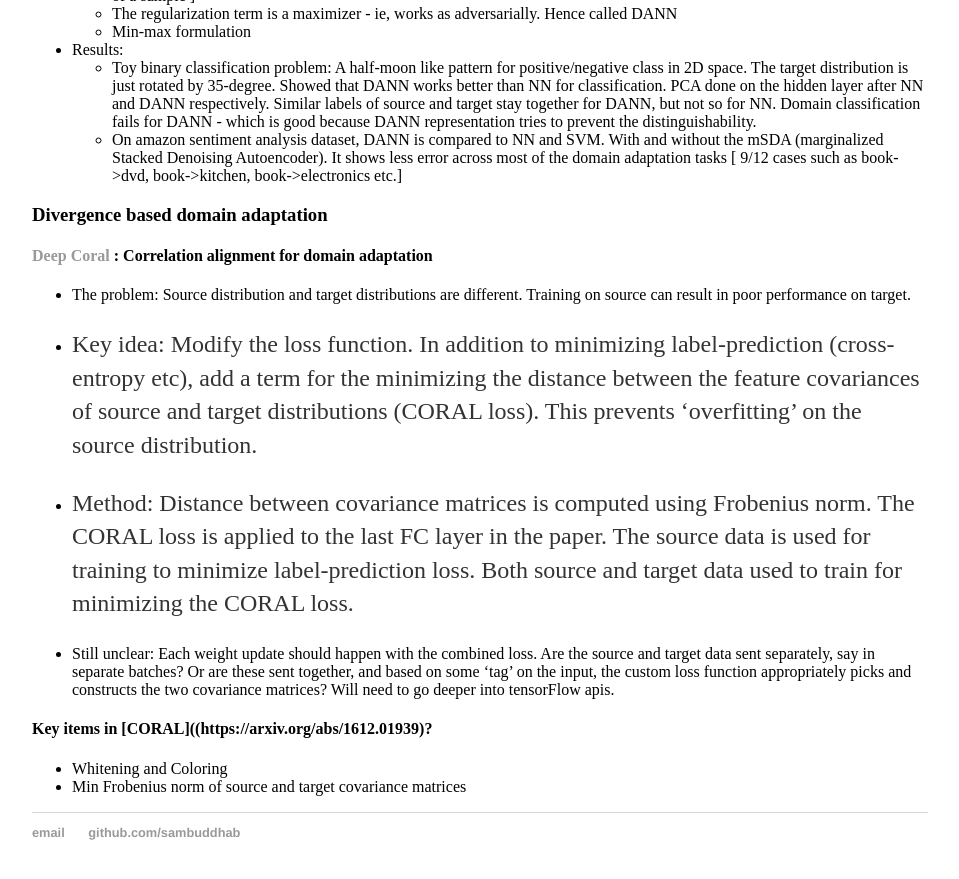
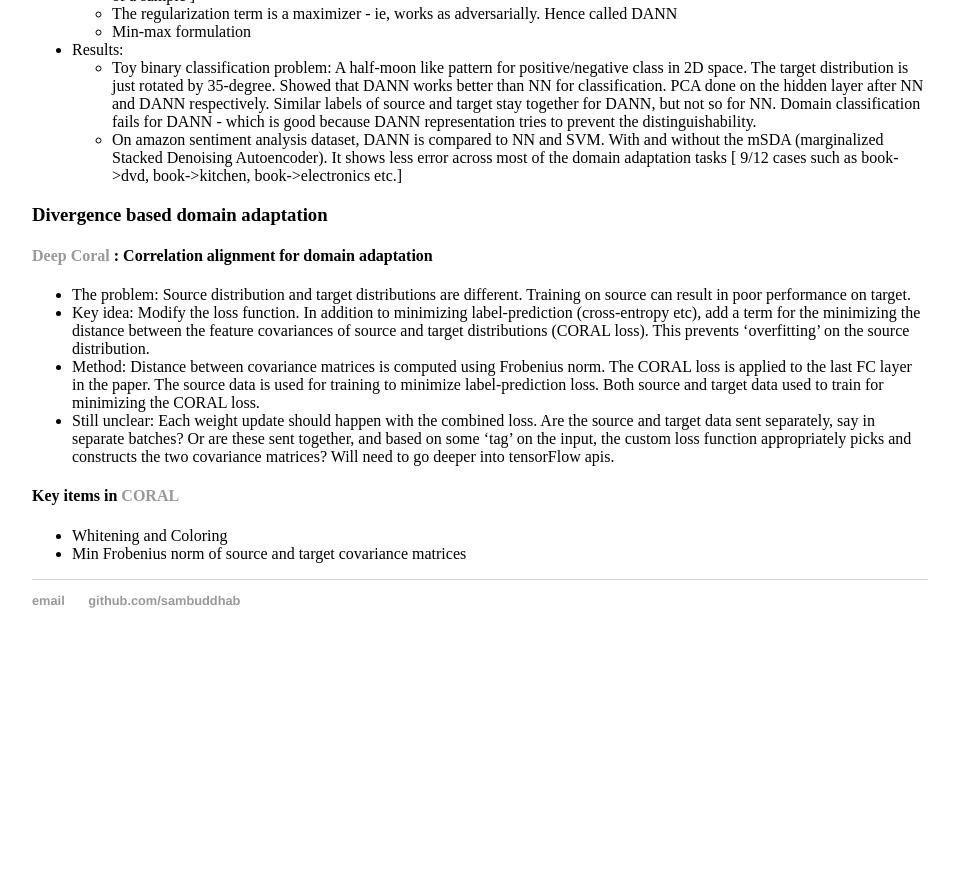
Before and after one commit to sambuddhab/sambuddhab.github.io, a Jekyll site: the page built from _posts/2020-12-13-domain-adaptation.md, in a window 1280 px wide and 900 px high, scrolled down 1026 px. Shown: the top 879 px of the window, without its empty margins (160-1119 px from the left). Built offline with Jekyll 4.4.1, drawn with Linux system fonts in a browser that asks for light colours; after the commit the page ends 1694 px from its top, so only the background shows below that.

Commit message:
Update 2020-12-13-domain-adaptation.md
Fix minor syntax error

```diff
--- a/_posts/2020-12-13-domain-adaptation.md
+++ b/_posts/2020-12-13-domain-adaptation.md
@@ -45,11 +45,9 @@ This curates concepts and ideas about domain adaptation.
 #### [Deep Coral](https://arxiv.org/abs/1607.01719) : Correlation alignment for domain adaptation
 - The problem: Source distribution and target distributions are different. Training on source can result in poor performance on target.
 - Key idea: Modify the loss function. In addition to minimizing label-prediction (cross-entropy etc), add a term for the minimizing the distance between the feature covariances of source and target distributions (CORAL loss). This prevents ‘overfitting’ on the source distribution.
-
 - Method:  Distance between covariance matrices is computed using Frobenius norm. The CORAL loss is applied to the last FC layer in the paper. The source data is used for training to minimize label-prediction loss. Both source and target data used to train for minimizing the CORAL loss.
-
 - Still unclear:  Each weight update should happen with the combined loss. Are the source and target data sent separately, say in separate batches? Or are these sent together, and based on some ‘tag’ on the input, the custom loss function appropriately picks and constructs the two covariance matrices? Will need to go deeper into tensorFlow apis.
 
-#### Key items in [CORAL]((https://arxiv.org/abs/1612.01939)?
+#### Key items in [CORAL](https://arxiv.org/abs/1612.01939)
 - Whitening and Coloring
 - Min Frobenius norm of source and target covariance matrices
```
